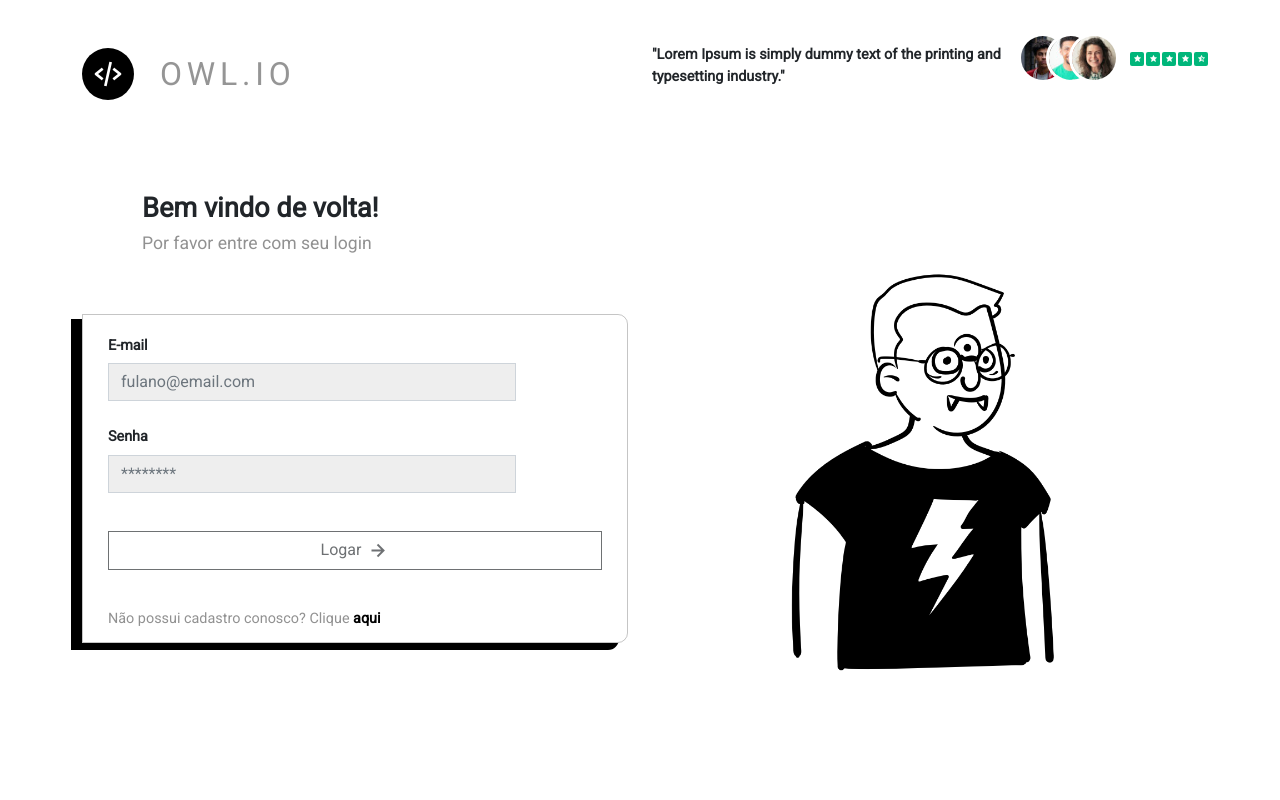
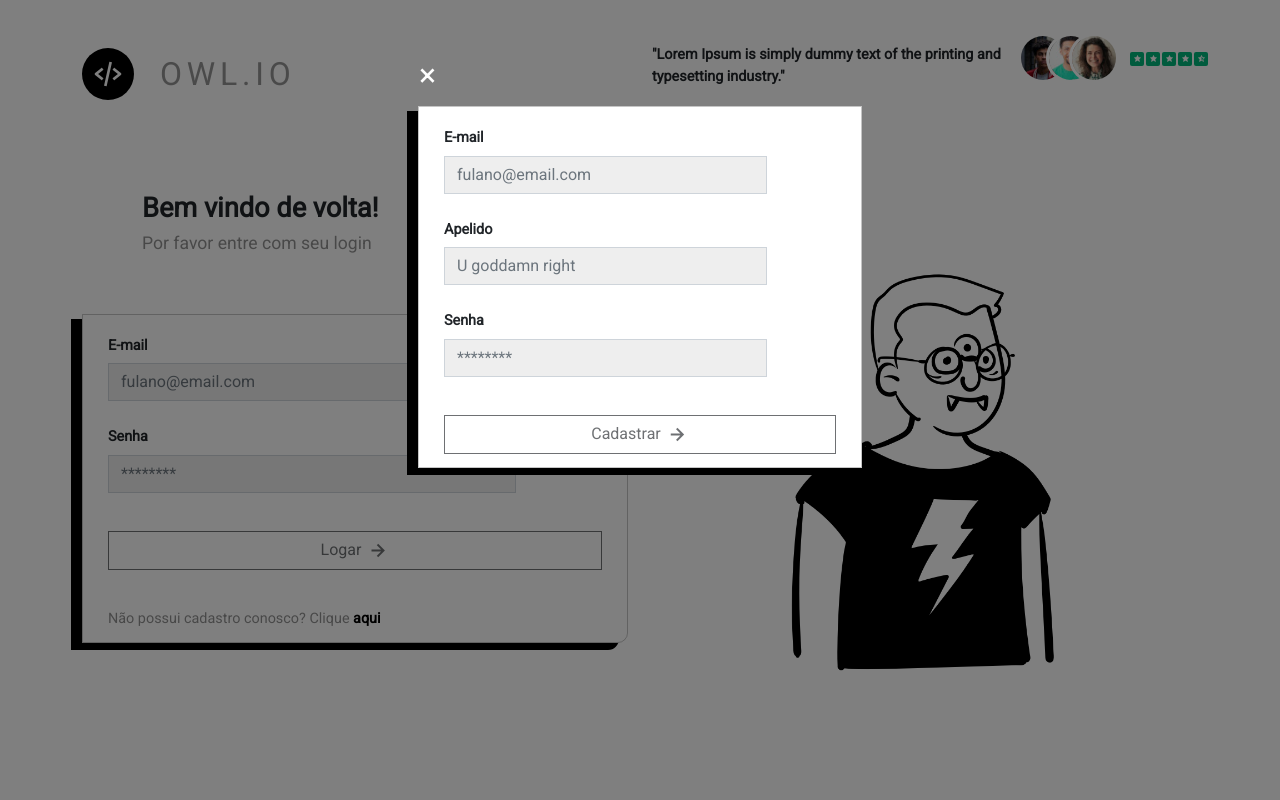
Before and after one commit to LuanCalais/Projeto_Owl, a website: page index.html in a window 1280 px wide. Both pictures are taken after a click on the link "aqui". Shown: the top 800 px of the page. Drawn offline with nearby package versions, Linux system fonts and the light colour scheme; files that its build step writes are made by us from their sources.

Commit message:
feat: add readme

```diff
--- a/assets/css/style.scss
+++ b/assets/css/style.scss
@@ -151,7 +151,7 @@ body {
                     margin: 8px;
                     padding: 5px;
 
-                    .err-msg{
+                    .err-msg {
                         background-color: rgb(224, 71, 71);
                         color: #fff;
                         padding: 9px;
@@ -211,6 +211,52 @@ body {
 
             img {
                 width: 400px;
+            }
+
+        }
+
+    }
+
+
+    .modal-content {
+        background-color: transparent;
+        border: none;
+
+        .modal-body {
+            button {
+                span {
+                    color: #fff;
+                    font-size: 2rem;
+                }
+            }
+
+            .container {
+                height: auto;
+            }
+
+        }
+
+        .left-header {
+            height: auto;
+            background-color: #fff;
+            width: 100%;
+
+            .formulario-cad {
+                border-radius: 0px;
+            }
+
+            .botao-cadastro {
+
+                button {
+                    margin-top: 20px;
+                    width: 100%;
+                    font-weight: 500;
+                    border-radius: 0px;
+
+                    i {
+                        font-size: 1.5rem;
+                    }
+                }
             }
 
         }
@@ -281,9 +327,9 @@ body {
                     }
                 }
 
-                .img-section{
-                    display: flex!important;
-                    justify-content: flex-end!important;
+                .img-section {
+                    display: flex !important;
+                    justify-content: flex-end !important;
                 }
             }
 
@@ -372,9 +418,9 @@ body {
 
     }
 
-    @media (max-width: 991px){
-        .img-section img{
-            display: none!important;
+    @media (max-width: 991px) {
+        .img-section img {
+            display: none !important;
         }
     }
 
--- a/assets/js/angular/controller/cadastroCtrl.js
+++ b/assets/js/angular/controller/cadastroCtrl.js
@@ -0,0 +1,18 @@
+angular.module('myApp').controller('cadastrarCtrl', function ($scope, $http) {
+
+    $scope.usuario;
+
+    $scope.limpaDados = function () {
+        $scope.usuario.email = '';
+        $scope.usuario.name = '';
+        $scope.usuario.senha = '';
+
+        //Limpa mensagens de erro login transformando os inputs em virgens
+        $scope.form.cad .$setPristine();
+    }
+
+    $scope.getDados = function (usuario) {
+        console.log(usuario);
+    }
+
+})
--- a/assets/js/main.js
+++ b/assets/js/main.js
@@ -1,2 +1,9 @@
-ScrollReveal().reveal('.img-section', {delay: 500, easing: 'ease-in'});
-ScrollReveal().reveal('.text-section', {delay: 1000, easing: 'ease-in'});
+$(function () {
+    ScrollReveal().reveal('.img-section', { delay: 500, easing: 'ease-in' });
+    ScrollReveal().reveal('.text-section', { delay: 1000, easing: 'ease-in' });
+
+    $('#altera-form').on('click', function(){
+        $('.flip-container').toggleClass('cadastro-card');
+    })
+
+})
--- a/index.html
+++ b/index.html
@@ -27,6 +27,7 @@
 
   <!-- Header Import -->
   <div ng-include="'views/header.html'"></div>
+
 
   <!-- Sessão principal -->
   <section>
@@ -109,12 +110,18 @@
 
     </article>
 
-    <iframe style="border-radius:12px" src="https://open.spotify.com/embed/track/4LRPiXqCikLlN15c3yImP7?utm_source=generator&theme=0" width="100%" height="80" frameBorder="0" allowfullscreen="" allow="autoplay; clipboard-write; encrypted-media; fullscreen; picture-in-picture"></iframe>
+    <iframe style="border-radius:12px"
+      src="https://open.spotify.com/embed/track/4LRPiXqCikLlN15c3yImP7?utm_source=generator&theme=0" width="100%"
+      height="80" frameBorder="0" allowfullscreen=""
+      allow="autoplay; clipboard-write; encrypted-media; fullscreen; picture-in-picture"></iframe>
 
   </section>
 
   <!-- Footer -->
   <div ng-include="'views/footer.html'"></div>
+
+  <!-- Modais -->
+  <div ng-include="'views/modal/cadastro.html'"></div>
 
   <!-- Imports -->
   <!-- JQuery -->
@@ -129,10 +136,16 @@
   <script src="assets/lib/angular/angular.min.js"></script>
   <!-- Modulo Principal -->
   <script src="assets/js/angular/app.js"></script>
+  <!-- Controller Cadastro -->
+  <script src="assets/js/angular/controller/cadastroCtrl.js"></script>
   <!-- Controller Login -->
   <script src="assets/js/angular/controller/logarCtrl.js"></script>
   <!-- Box Icons -->
   <script src="https://unpkg.com/boxicons@2.0.9/dist/boxicons.js"></script>
+  <!-- Bootstrap -->
+  <script src="https://cdn.jsdelivr.net/npm/bootstrap@4.0.0/dist/js/bootstrap.min.js"
+    integrity="sha384-JZR6Spejh4U02d8jOt6vLEHfe/JQGiRRSQQxSfFWpi1MquVdAyjUar5+76PVCmYl"
+    crossorigin="anonymous"></script>
 
 </body>
 
--- a/views/header.html
+++ b/views/header.html
@@ -1,4 +1,3 @@
-
   <header class="container">
     <div class="row">
 
@@ -42,15 +41,16 @@
 
               <div class="form-group row">
                 <div class="botao-logar">
-                  <button type="submit" ng-click="getDados" class="btn btn-block btn-outline-dark" ng-disabled="form.log.$invalid">Logar <i
-                      class='bx bx-right-arrow-alt'></i></button>
+                  <button type="submit" ng-click="getDados" class="btn btn-block btn-outline-dark"
+                    ng-disabled="form.log.$invalid">Logar <i class='bx bx-right-arrow-alt'></i></button>
                 </div>
               </div>
 
 
               <div class="form-group row">
                 <div class="forgot-password">
-                  Não possui cadastro conosco? Clique <a href="#">aqui</a>
+                  Não possui cadastro conosco? Clique <a href="#" type="button" data-toggle="modal"
+                    data-target="#modal-cadastro" data-backdrop="static" data-keyboard="false">aqui</a>
                 </div>
               </div>
             </form>
--- /dev/null
+++ b/views/modal/cadastro.html
@@ -0,0 +1,81 @@
+<div class="modal fade" id="modal-cadastro" tabindex="-1" role="dialog" aria-labelledby="modal-cadastro" ng-controller="cadastrarCtrl">
+
+    <div class="modal-dialog" role="dialog">
+      <div class="modal-content">
+
+        <div class="modal-body">
+            <button type="button" class="close btn" data-dismiss="modal" aria-label="Close" ng-click="limpaDados()">
+                <span aria-hidden="true">&times;</span>
+            </button>
+            <header class="container">
+                <div class="row">
+
+                  <div class="col-12">
+
+                    <div class="left-header">
+
+                      <div class="formulario-cad">
+                        <form name="form.cad">
+                          <div class="form-group row">
+                            <label for="email" class="col-form-label">E-mail</label>
+                            <div class="col-sm-10">
+                              <input type="email" class="form-control" name="email" id="email" placeholder="fulano@email.com"
+                                ng-model="usuario.email" ng-required="true">
+
+                              <div ng-show="form.cad.email.$error.required && form.cad.email.$dirty" class="err-msg">
+                                - Atenção! O campo "E-mail" é obrigatório para o cadastro >:(
+                              </div>
+
+                            </div>
+                          </div>
+
+                          <div class="form-group row">
+                            <label for="nome" class="col-form-label">Apelido</label>
+                            <div class="col-sm-10">
+                                <input type="text" class="form-control" name="name" id="name" maxlength="30" placeholder="U goddamn right" ng-model="usuario.name" ng-required="true">
+
+                                <div ng-show="form.cad.name.$error.required && form.cad.name.$dirty" class="err-msg">
+                                    -Atenção! O campo "Apelido" é obrigatório >:(
+                                </div>
+
+
+                            </div>
+                          </div>
+
+                          <div class="form-group row">
+                            <label for="senha" class="col-form-label">Senha</label>
+                            <div class="col-sm-10">
+                              <input type="password" class="form-control" name="senha" id="senha" placeholder="********"
+                                ng-model="usuario.senha" ng-required="true">
+
+                              <div ng-show="form.cad.senha.$error.required && form.cad.senha.$dirty" class="err-msg">
+                                - Atenção! O campo "Senha" é obrigatório para o cadastro >:(
+                              </div>
+
+                            </div>
+                          </div>
+
+                          <div class="form-group row">
+                            <div class="botao-cadastro">
+                              <button type="submit" ng-click="getDados(usuario)" class="btn btn-block btn-outline-dark"
+                                ng-disabled="form.cad.$invalid">Cadastrar <i class='bx bx-right-arrow-alt'></i></button>
+                            </div>
+                          </div>
+
+                        </form>
+                      </div>
+                    </div>
+
+
+                  </div>
+
+
+
+                </div>
+              </header>
+        </div>
+
+      </div>
+    </div>
+
+  </div>
```
Also changed, not shown: README.md (added), assets/css/style.css, assets/css/style.min.css, assets/js/main.min.js.
